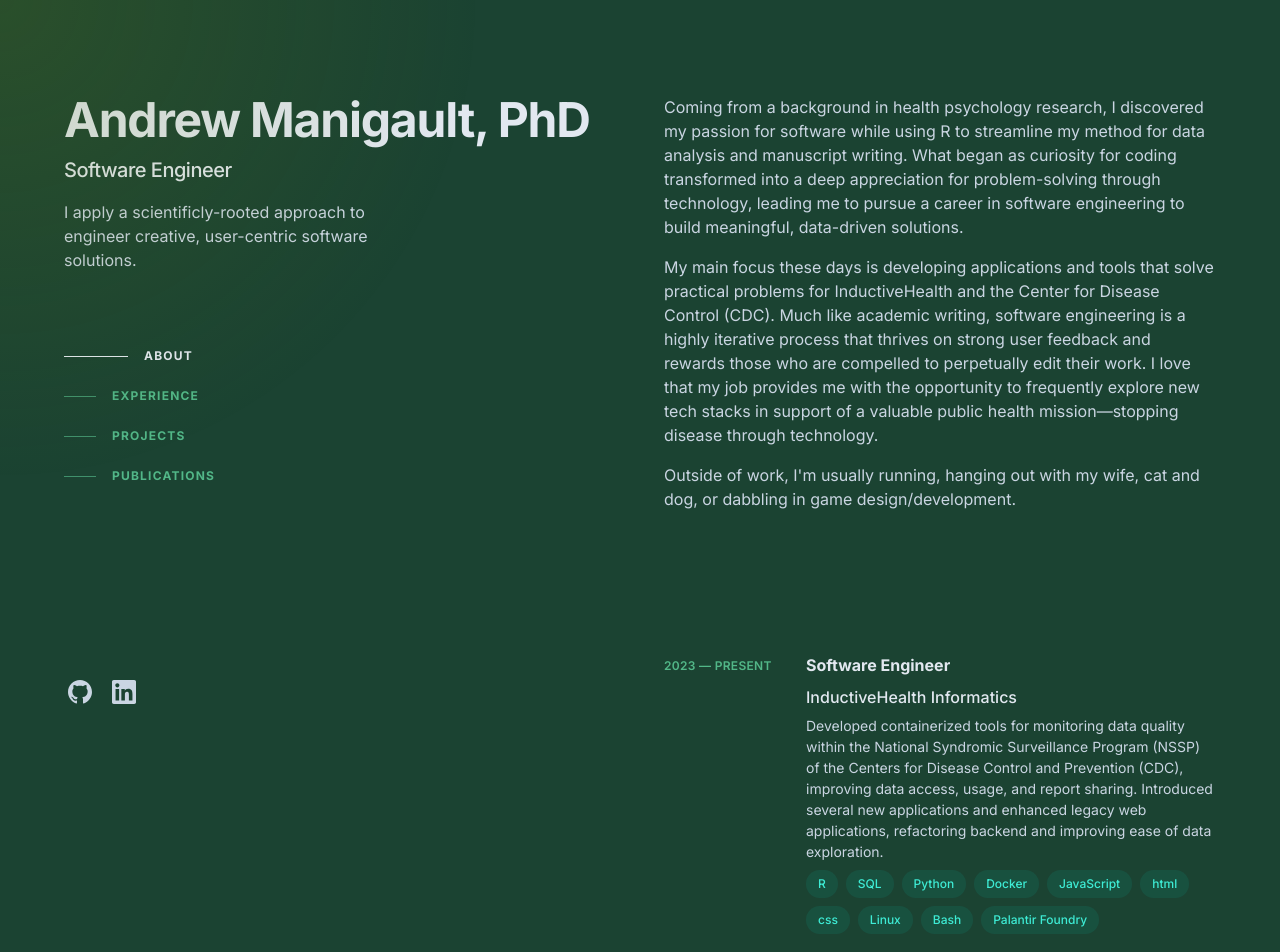
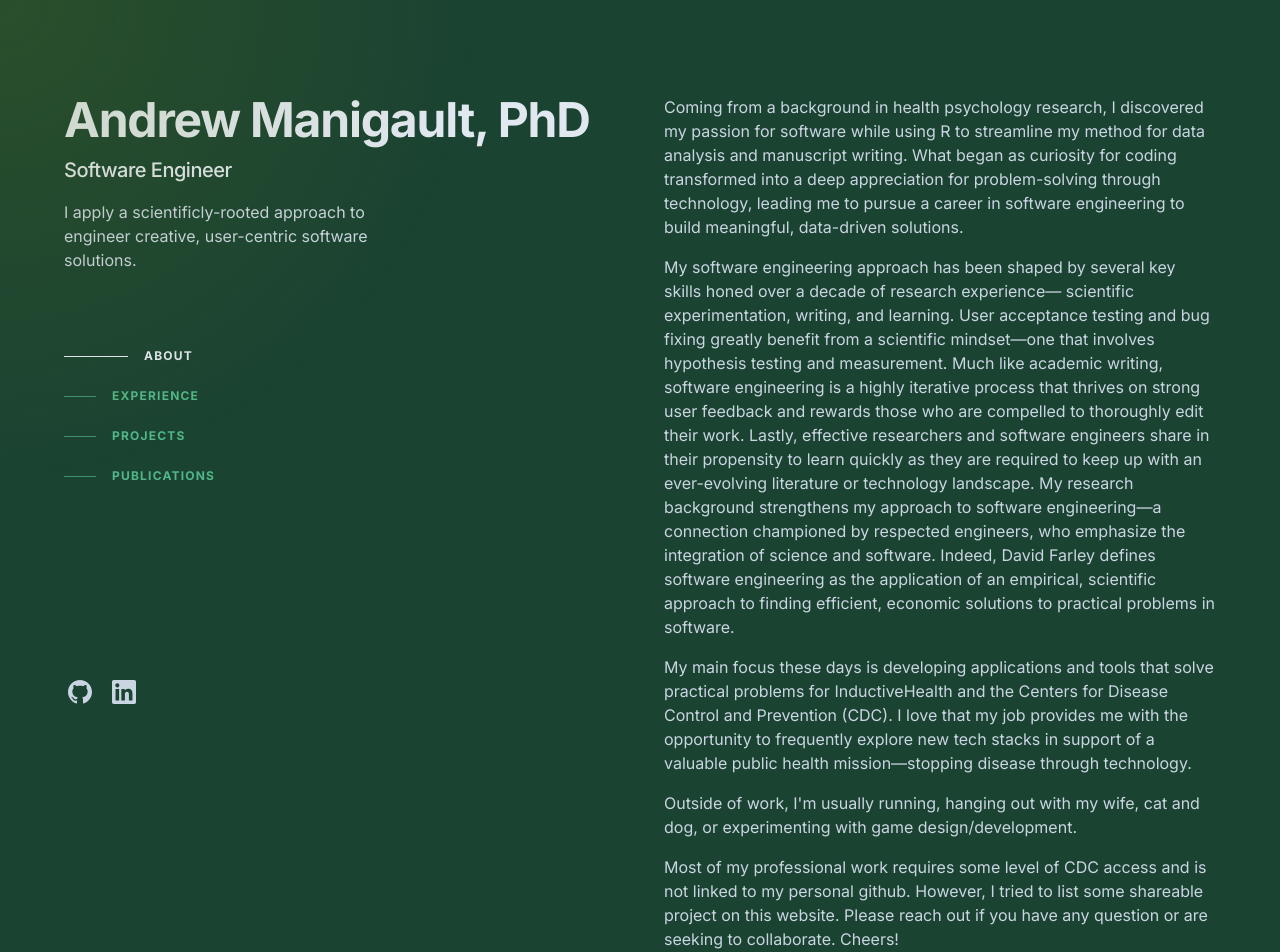
Before and after one commit to amanigaultw/web-portfolio, a Next.js app: page / in a window 1280 px wide. Shown: the top 952 px of the page. Built offline with nearby package versions, Linux system fonts and the light colour scheme.

Commit message:
Update About.tsx

```diff
--- a/components/About.tsx
+++ b/components/About.tsx
@@ -9,10 +9,16 @@ export default function About() {
           Coming from a background in health psychology research, I discovered my passion for software while using R to streamline my method for data analysis and manuscript writing. What began as curiosity for coding transformed into a deep appreciation for problem-solving through technology, leading me to pursue a career in software engineering to build meaningful, data-driven solutions.
         </p>
         <p className="mb-4">
-          My main focus these days is developing applications and tools that solve practical problems for InductiveHealth and the Center for Disease Control (CDC). Much like academic writing, software engineering is a highly iterative process that thrives on strong user feedback and rewards those who are compelled to perpetually edit their work.  I love that my job provides me with the opportunity to frequently explore new tech stacks in support of a valuable public health mission—stopping disease through technology.
+          My software engineering approach has been shaped by several key skills honed over a decade of research experience— scientific experimentation, writing, and learning. User acceptance testing and bug fixing greatly benefit from a scientific mindset—one that involves hypothesis testing and measurement. Much like academic writing, software engineering is a highly iterative process that thrives on strong user feedback and rewards those who are compelled to thoroughly edit their work. Lastly, effective researchers and software engineers share in their propensity to learn quickly as they are required to keep up with an ever-evolving literature or technology landscape. My research background strengthens my approach to software engineering—a connection championed by respected engineers, who emphasize the integration of science and software. Indeed, David Farley defines software engineering as the application of an empirical, scientific approach to finding efficient, economic solutions to practical problems in software.
+        </p>
+        <p className="mb-4">
+          My main focus these days is developing applications and tools that solve practical problems for InductiveHealth and the Centers for Disease Control and Prevention (CDC). I love that my job provides me with the opportunity to frequently explore new tech stacks in support of a valuable public health mission—stopping disease through technology.
+        </p>
+        <p className="mb-4">
+          Outside of work, I'm usually running, hanging out with my wife, cat and dog, or experimenting with game design/development.
         </p>
         <p>
-          Outside of work, I'm usually running, hanging out with my wife, cat and dog, or dabbling in game design/development.
+          Most of my professional work requires some level of CDC access and is not linked to my personal github. However, I tried to list some shareable project on this website. Please reach out if you have any question or are seeking to collaborate.  Cheers!
         </p>
       </div>
     </section>
```
